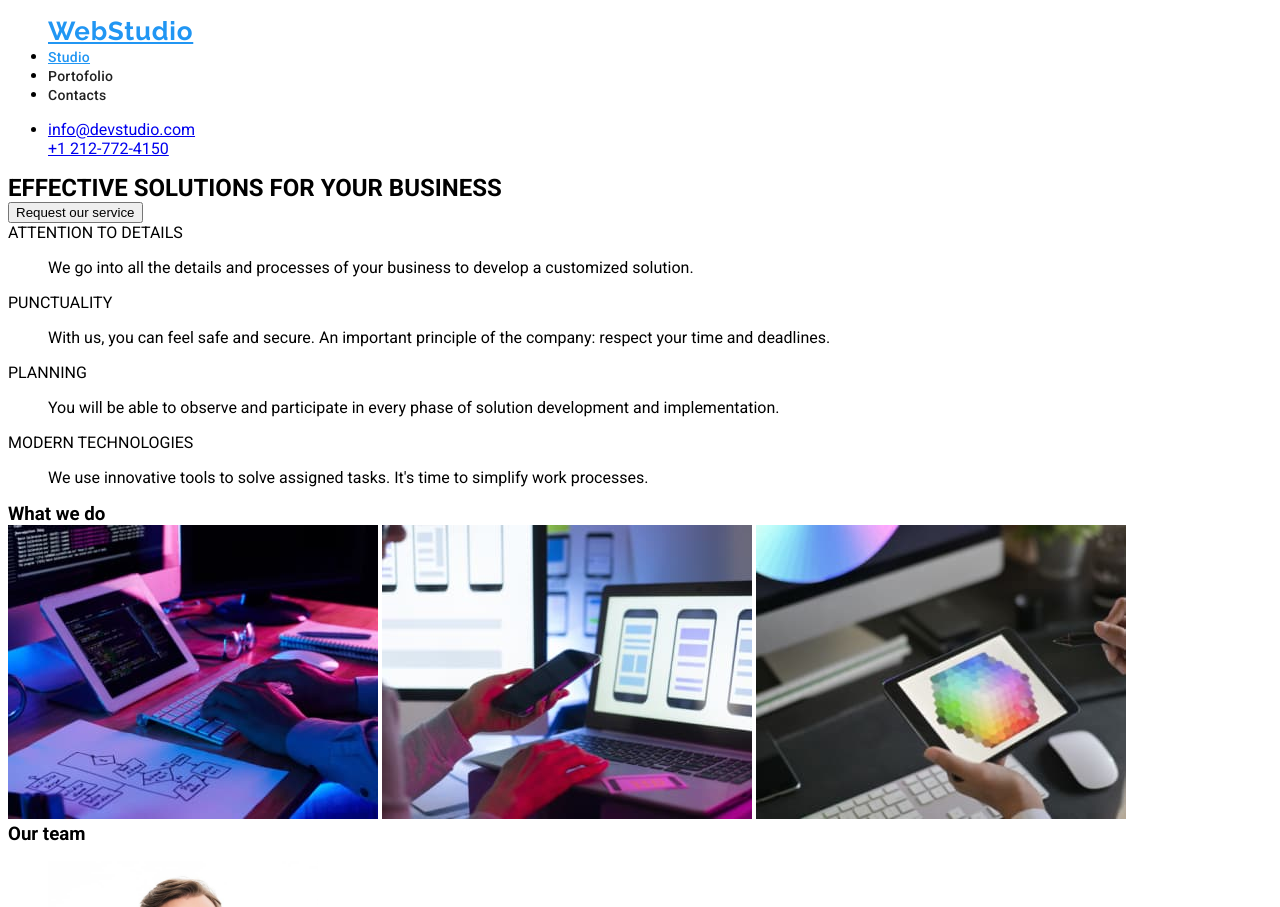
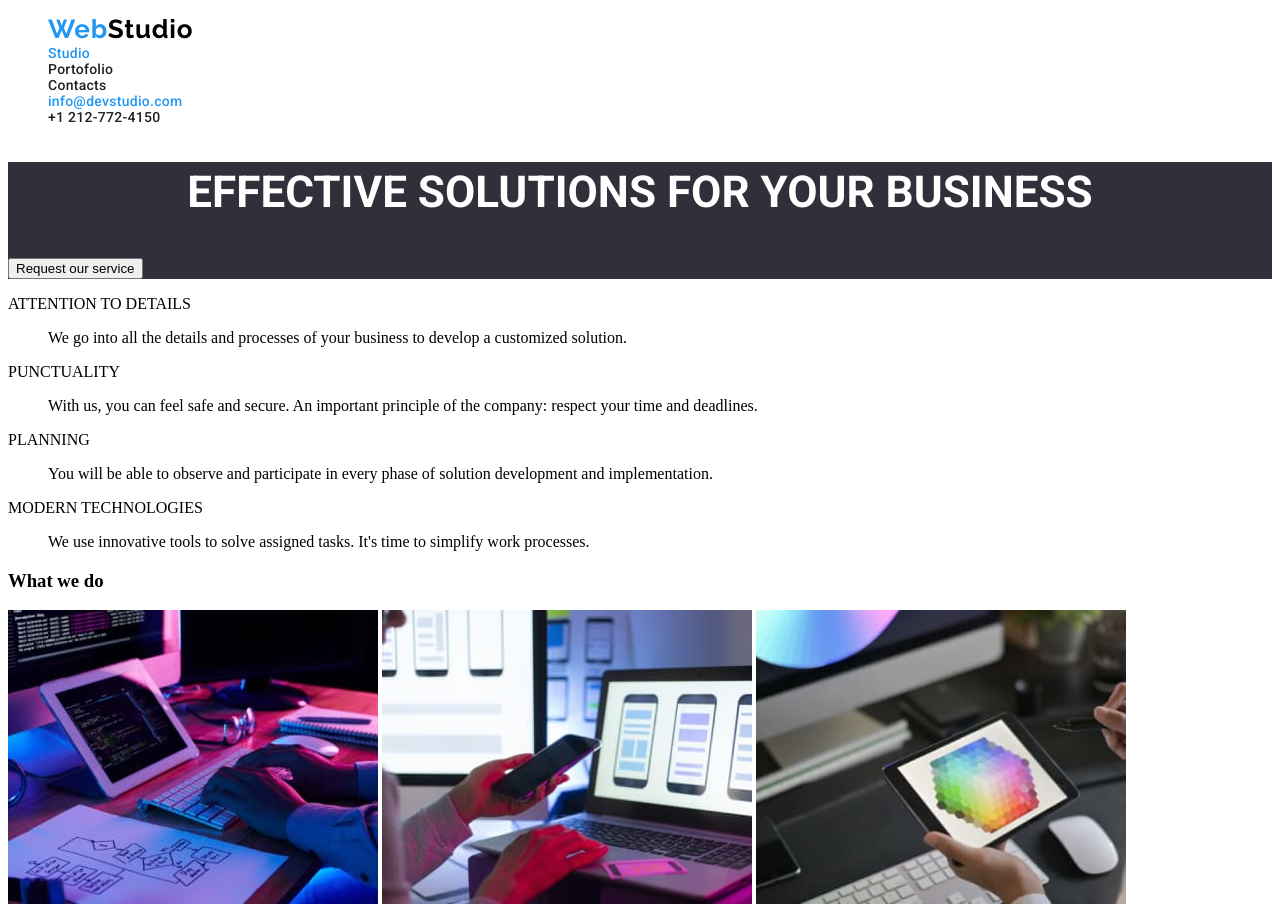
Before and after one commit to rudopulos/-goit-markup-hw-02, a plain HTML site: page index.html in a window 1280 px wide. Shown: the top 907 px of the page. Drawn offline with Linux system fonts and the light colour scheme.

Commit message:
New lines added

```diff
--- a/css/styles.css
+++ b/css/styles.css
@@ -1,4 +1,10 @@
 @import url('https://fonts.googleapis.com/css2?family=Raleway:wght@700&family=Roboto:wght@400;500;700;900&display=swap');
+:root{
+    --link-color: #212121;
+    --text-color: #757575;
+    --link-color_hover: #2196F3;
+
+}
 
     .logo-link {
         font-style: normal;
@@ -7,24 +13,30 @@
         font-size: 26px;
         line-height: 31px;
         letter-spacing: 0.03em;
-        color: #2196F3;
+        text-decoration: none;
+        color: #000;
+
     }
-.navigator-link{
-    font-family: 'Roboto';
+.navigator-links{
+list-style-type: none;
+font-family: 'Roboto';
 font-style: normal;
 font-weight: 500;
 font-size: 14px;
 line-height: 16px;
 letter-spacing: 0.02em;
 
+}
 
-color: #212121;
-}
 .navigator-link{
+    color: var(--link-color);
     text-decoration: none;
 }
-.navigator-link :hover{
-    color: #2196F3;
+
+.navigator-link:hover,
+.navigator-link:focus,
+.navigator-link:active{
+    color: var(--link-color_hover);
 }
 
 .navigator-link-current-link
@@ -35,14 +47,61 @@ font-weight: 500;
 font-size: 14px;
 line-height: 16px;
 letter-spacing: 0.02em;
+text-decoration: none;
 
 color: #2196F3;
 }
 
-    body{
-        font-family:"Roboto","sans serif";
+.contact-info-link-current-link{
+font-family: 'Roboto';
+font-style: normal;
+font-weight: 500;
+font-size: 14px;
+line-height: 16px;
+letter-spacing: 0.02em;
+text-decoration: none;
+color: #2196F3;
+
+}
+.contact-info-link{
+    text-decoration: none;
+    color: var(--link-color);
+
+}
+.contact-info-link-current-link a{
+    list-style-type: none;
+}
+
+.contact-info-link:hover,
+.contact-info-link:focus,
+.contact-info-link:active{
+    color: var(--link-color_hover);
+}
+
+.hero{
+    background-color: #2f303a;}
+
+.hero-font{
+    font-family:"Roboto";
+    font-weight: 700;
+    font-size: 44px;
+    line-height: 60px;
+    letter-spacing: 6%;
+    text-align: center;
+    color: #FFFFFF;
+}
+.our-team ul{
+list-style-type: none;
+}
+
+
+}
+
+body{
+        font-family:"Roboto","sans-serif";
         font-weight: 400;
-        font-size: 14;
-
-    }
-    h1,h2,h3,h4,h5,h6,p{margin: 0;}
+        font-style:normal;
+        font-size: 14px;
+        line-height: 1.2;
+        color: var(--text-color);
+}
--- a/index.html
+++ b/index.html
@@ -6,29 +6,29 @@
     <link rel="stylesheet" href="./css/styles.css">
    </head>
   <body>
-    <header>
+    <header class="header">
       <nav class="list">
 
 
-      <ul>
-        <a class="logo-link" href="./index.html"> WebStudio</a>
+      <ul class="navigator-links">
+        <a class="logo-link" href="./index.html"> <span style="color: #2196F3;">Web</span>Studio</a>
         <li><a class="navigator-link-current-link" href="./index.html" >Studio</a></li>
         <li><a class="navigator-link"href="./portofolio.html">Portofolio</a></li>
         <li><a class="navigator-link"href="/contacts.html">Contacts</a></li>
-      </ul>
-    </nav>
-    <ul>
-      <li>
-    <a class="contact-info-link" href = "info@devstudio.com">info@devstudio.com</a><br>
-    <a class="contact-info-link"href="tel :+12127724150">+1 212-772-4150</a></br>
-      </li>
+        <li><a class="contact-info-link-current-link" href = "info@devstudio.com">info@devstudio.com</a></li>
+    <li><a class="contact-info-link"href="tel :+12127724150">+1 212-772-4150</a></li>
+
     </ul>
+      </nav>
     </header>
-    <section>
-      <h1 title ="EFFECTIVE SOLUTIONS FOR YOUR BUSINESS">EFFECTIVE SOLUTIONS FOR YOUR BUSINESS</h1>
+    <main>
+    <!--Hero-->
+
+    <section class="hero">
+      <h1 class="hero-font">EFFECTIVE SOLUTIONS FOR YOUR BUSINESS</h1>
       <button type="button">Request our service</button>
     </section>
-    <main>
+
     <section>
       <p>ATTENTION TO DETAILS</p>
       <ul>
@@ -55,9 +55,8 @@
       <img src="./images/telefon_laptop.jpg", alt="telefon + laptop " width="370px" height="294px">
       <img src="./images/tableta_mouse.jpg", alt="telefon + mouse " width="370px" height="294px">
 
-  </section>
-
-    </ul>
+  </section >
+    <section class="our-team">
     <h3>Our team</h3>
     <ul>
       <li>
```
